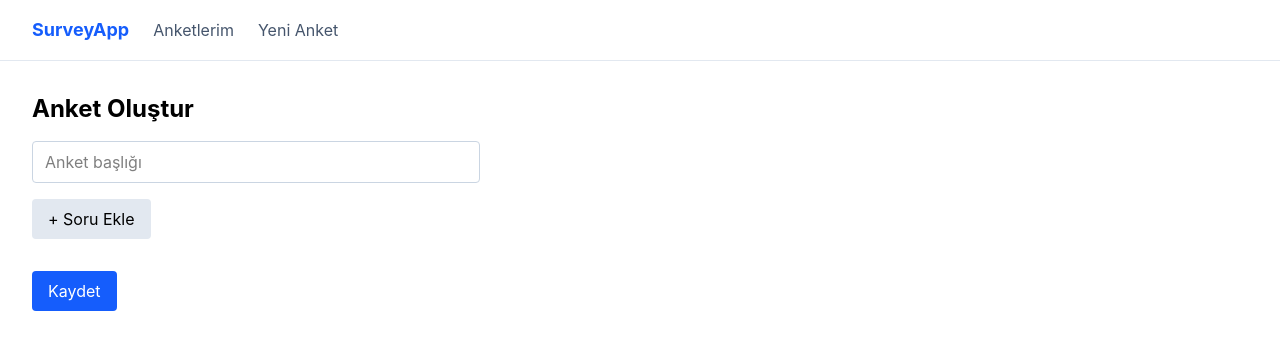
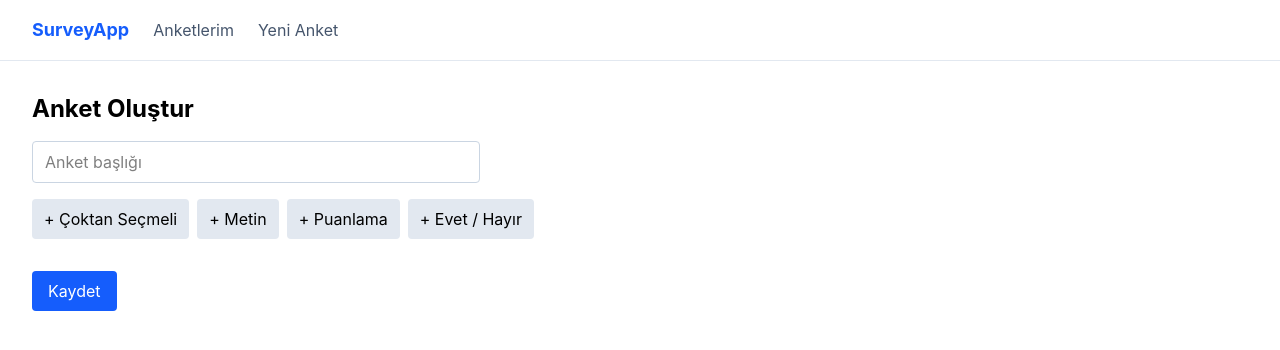
Before and after one commit to kaankygn/survey-app, a React (Vite) app: page /create in a window 1280 px wide. Shown: the top 350 px of the page. Built offline with nearby package versions, Linux system fonts and the light colour scheme.

Commit message:
Coktan secmeli sorulara secenek editoru eklendi

```diff
--- a/src/pages/Builder.jsx
+++ b/src/pages/Builder.jsx
@@ -7,13 +7,16 @@ function Builder() {
     const [title, setTitle] = useState('')
     const [questions, setQuestions] = useState([])
 
-    function soruEkle() {
+    function soruEkle(type) {
         const yeniSoru = {
             id: Date.now(),
-            text:'Yeni soru'
+            text:'Yeni soru',
+            type: type,
+            options: type === 'coktan-secmeli' ? ['Seçenek1', 'Seçenek2']: []
         }
         setQuestions([...questions, yeniSoru])
     }
+
     function soruMetniDegistir(id, yeniMetin) {
         setQuestions(
             questions.map((q) =>
@@ -21,6 +24,20 @@ function Builder() {
             )
         )
     }
+    function secenekDegistir(soruId, index, yeniDeger) {
+        setQuestions(questions.map((q) => {
+            if (q.id !== soruId) return q
+            const yeniSecenekler = q.options.map((opt, i) => (i === index ? yeniDeger : opt))
+            return { ...q, options: yeniSecenekler }
+        }))
+    }
+
+    function secenekEkle(soruId) {
+    setQuestions(questions.map((q) =>
+        q.id === soruId ? { ...q, options: [...q.options, 'Yeni seçenek'] } : q
+    ))
+    }
+
     async function kaydet() {
         await addDoc(collection(db, 'surveys'), {
             title: title,
@@ -43,18 +60,37 @@ function Builder() {
             className="border border-slate-300 rounded px-3 py-2 mt-4 block w-full max-w-md"
         />
 
-        <button onClick={soruEkle} className="mt-4 bg-slate-200 px-4 py-2 rounded">
-          + Soru Ekle
-        </button>
+    <div className="flex gap-2 mt-4">
+    <button onClick={() => soruEkle('coktan-secmeli')} className="bg-slate-200 px-3 py-2 rounded">+ Çoktan Seçmeli</button>
+    <button onClick={() => soruEkle('metin')} className="bg-slate-200 px-3 py-2 rounded">+ Metin</button>
+    <button onClick={() => soruEkle('puan')} className="bg-slate-200 px-3 py-2 rounded">+ Puanlama</button>
+    <button onClick={() => soruEkle('evet-hayir')} className="bg-slate-200 px-3 py-2 rounded">+ Evet / Hayır</button>
+    </div>
 
         <div className="mt-4">
           {questions.map((q) => (
         <div key={q.id} className="border border-slate-200 rounded p-4 mt-2">
+            <div className="text-xs text-slate-400 mb-1">{q.type}</div>
             <input
                 value={q.text}
                 onChange={(e) => soruMetniDegistir(q.id, e.target.value)}
                 className="border border-slate-300 rounded px-3 py-2 w-full"
             />
+                {q.type === 'coktan-secmeli' && (
+                    <div className="mt-2 space-y-1">
+                        {q.options.map((opt, i) => (
+                        <input
+                            key={i}
+                            value={opt}
+                            onChange={(e) => secenekDegistir(q.id, i, e.target.value)}
+                            className="border border-slate-300 rounded px-2 py-1 w-full text-sm"
+                        />
+                        ))}
+                        <button onClick={() => secenekEkle(q.id)} className="text-blue-600 text-sm">
+                        + Seçenek ekle
+                        </button>
+                    </div>
+                )}
         </div>
         ))}
         </div>
```
Lines whose indentation alone changed are shown as unchanged.
